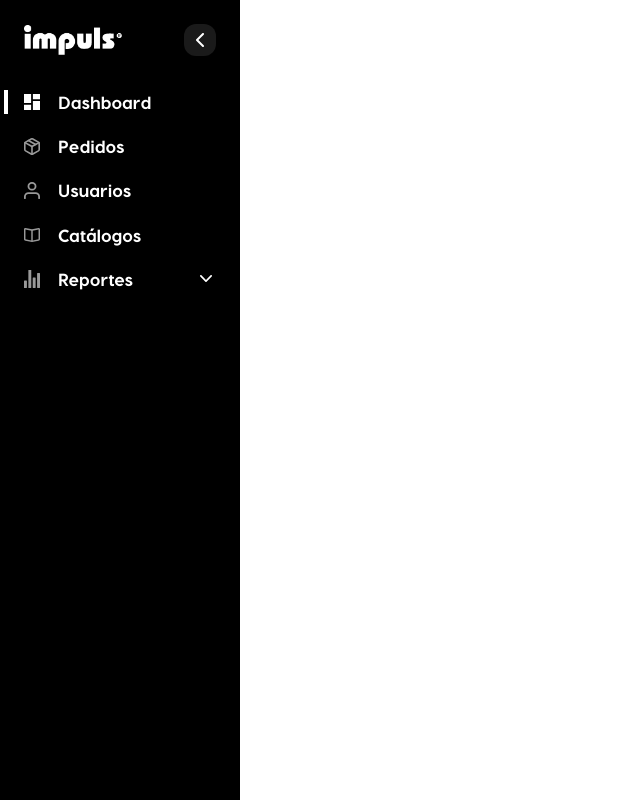
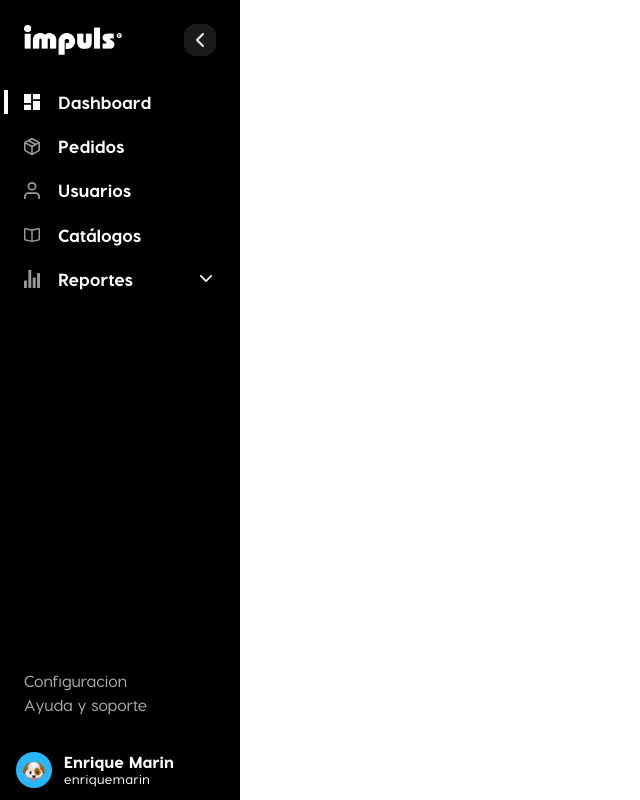
Before and after one commit to enrique159/impuls_dashboard, a Vue app: page / in a window 1280 px wide. Shown: the whole page, without its empty margins (0-640 px from the left). Built offline with nearby package versions, Linux system fonts and the light colour scheme.

Commit message:
feat(Sidebar): add Sidebar components

```diff
--- a/package.json
+++ b/package.json
@@ -8,6 +8,7 @@
   },
   "dependencies": {
     "core-js": "^3.6.5",
+    "remixicon": "^2.5.0",
     "vue": "^2.6.11",
     "vue-router": "^3.2.0",
     "vuex": "^3.4.0"
--- a/src/components/SideBarMenu.vue
+++ b/src/components/SideBarMenu.vue
@@ -1,5 +1,5 @@
 <template>
-  <div class="container" :class="{ 'container-minimized' : min }">
+  <div class="container" :class="{ 'container-minimized': min }">
     <div class="head">
       <img src="@/assets/img/logo_white.png" alt="" class="logo" />
       <button class="minimize-bar d-flex j-center a-center" @click="min = !min">
@@ -7,33 +7,58 @@
       </button>
     </div>
     <div class="options">
-      <div class="option" :class="{ 'option-active' : options.dashboard }" @click="changeOption('dashboard')">
-        <img src="@/assets/icons/sidebar/dashboard.svg" alt="" class="icon">
+      <div
+        class="option"
+        :class="{ 'option-active': options.dashboard }"
+        @click="changeOption('dashboard')"
+      >
+        <img src="@/assets/icons/sidebar/dashboard.svg" alt="" class="icon" />
         <span>Dashboard</span>
       </div>
 
-      <div class="option" :class="{ 'option-active' : options.pedidos }" @click="changeOption('pedidos')">
-        <img src="@/assets/icons/sidebar/pedidos.svg" alt="" class="icon">
+      <div
+        class="option"
+        :class="{ 'option-active': options.pedidos }"
+        @click="changeOption('pedidos')"
+      >
+        <img src="@/assets/icons/sidebar/pedidos.svg" alt="" class="icon" />
         <span>Pedidos</span>
       </div>
 
-      <div class="option" :class="{ 'option-active' : options.usuarios }" @click="changeOption('usuarios')">
-        <img src="@/assets/icons/sidebar/user.svg" alt="" class="icon">
+      <div
+        class="option"
+        :class="{ 'option-active': options.usuarios }"
+        @click="changeOption('usuarios')"
+      >
+        <img src="@/assets/icons/sidebar/user.svg" alt="" class="icon" />
         <span>Usuarios</span>
       </div>
 
-      <div class="option" :class="{ 'option-active' : options.catalogos }" @click="changeOption('catalogos')">
-        <img src="@/assets/icons/sidebar/catalogo.svg" alt="" class="icon">
+      <div
+        class="option"
+        :class="{ 'option-active': options.catalogos }"
+        @click="changeOption('catalogos')"
+      >
+        <img src="@/assets/icons/sidebar/catalogo.svg" alt="" class="icon" />
         <span>Catálogos</span>
       </div>
 
-      <div class="option" :class="{ 'option-active' : options.reportes }" @click="changeOption('reportes'), despliega = !despliega">
-        <img src="@/assets/icons/sidebar/reportes.svg" alt="" class="icon">
+      <div
+        class="option"
+        :class="{ 'option-active': options.reportes }"
+        @click="changeOption('reportes'), (despliega = !despliega)"
+      >
+        <img src="@/assets/icons/sidebar/reportes.svg" alt="" class="icon" />
         <span>Reportes</span>
-        <img src="@/assets/icons/arrow-down.svg" alt="" class="despliega" :class="{ 'rotated' : despliega }">
+        <img
+          src="@/assets/icons/arrow-down.svg"
+          alt=""
+          class="despliega"
+          :class="{ rotated: despliega }"
+        />
       </div>
 
-      <div class="suboptions" :class="{ 'suboptions-active' : despliega}">
+      <div class="suboptions" :class="{ 'suboptions-active': despliega }">
         <div class="suboption">
           <span>General</span>
         </div>
@@ -44,7 +69,28 @@
           <span>Usuarios</span>
         </div>
       </div>
+    </div>
 
+    <div class="foot">
+      <div class="config mb-3">
+        <a href="#" class="mb-2">
+          <i class="ri-settings-3-fill icono"></i>
+          <span>Configuracion</span>
+        </a>
+        <a href="#">
+          <i class="ri-question-line icono"></i>
+          <span>Ayuda y soporte</span>
+        </a>
+      </div>
+      <div class="profile">
+        <div class="picture">
+          <img src="@/assets/emojis/dog-eji.png" alt="" />
+        </div>
+        <div class="user-profile">
+          <span class="name">Enrique Marin</span>
+          <span class="username">enriquemarin</span>
+        </div>
+      </div>
     </div>
   </div>
 </template>
@@ -59,11 +105,11 @@ export default {
         pedidos: false,
         usuarios: false,
         catalogos: false,
-        reportes: false
+        reportes: false,
       },
       despliega: false,
       min: false,
-    }
+    };
   },
   methods: {
     changeOption(option) {
@@ -73,7 +119,7 @@ export default {
       this.options.catalogos = false;
       this.options.reportes = false;
       this.options[option] = true;
-    }
+    },
   },
 };
 </script>
@@ -83,9 +129,11 @@ export default {
   background-color: black;
   transition: 0.3s ease-out;
   box-sizing: border-box;
+  position: relative;
   width: 240px;
   height: 100%;
   color: white;
+  overflow-x: hidden;
   .head {
     display: flex;
     justify-content: space-between;
@@ -161,7 +209,7 @@ export default {
       left: -8px;
       width: 4px;
       height: 24px;
-      background-color: rgba($color: #fff, $alpha: 1.0);
+      background-color: rgba($color: #fff, $alpha: 1);
     }
     .suboptions {
       transition: 0.2s ease-in-out;
@@ -188,8 +236,77 @@ export default {
       height: 200px;
     }
   }
+  .foot {
+    width: 240px;
+    box-sizing: border-box;
+    position: absolute;
+    bottom: 0;
+    left: 0;
+    .config {
+      display: flex;
+      flex-direction: column;
+      padding: 12px 24px;
+      a {
+        color: #aaaaaa;
+        text-transform: none;
+        text-decoration: none;
+        display: inline-block;
+        font-weight: 600;
+        height: 16px;
+        &:hover {
+          color: #fff;
+        }
+        span {
+          opacity: 1;;
+        }
+        .icono {
+          display: none;
+        }
+      }
+    }
+    .profile {
+      width: 100%;
+      display: flex;
+      justify-content: flex-start;
+      align-items: center;
+      cursor: pointer;
+      padding: 12px 16px;
+      .picture {
+        background-color: rgba($color: rgb(42, 182, 251), $alpha: 1);
+        display: flex;
+        justify-content: center;
+        align-items: center;
+        border-radius: 50%;
+        margin-right: 12px;
+        height: 36px;
+        width: 36px;
+        img {
+          width: 24px;
+        }
+      }
+      .user-profile {
+        display: flex;
+        flex-direction: column;
+        .name {
+          font-size: 1rem;
+          font-weight: 900;
+        }
+        .username {
+          font-size: 0.8rem;
+          font-weight: 600;
+          letter-spacing: 0.5px;
+        }
+      }
+      &:hover{
+        background-color: rgba($color: #fff, $alpha: 0.1);
+      }
+    }
+  }
 }
-.container-minimized{
+
+// ----------------------MINIMIZED ---------------------------------
+
+.container-minimized {
   width: 60px;
   .head {
     padding: 24px 0;
@@ -205,8 +322,29 @@ export default {
   }
   .options {
     .option {
-      span, .despliega {
+      span,
+      .despliega {
         opacity: 0;
+      }
+    }
+  }
+  .foot {
+    .config {
+      padding: 12px 20px;
+      a {
+        font-size: 1.2rem;
+        span {
+          margin-left: -200px;
+        }
+        .icono {
+          display: block;
+        }
+      }
+    }
+    .profile {
+      padding: 12px 12px;
+      .user-profile {
+        display: none;
       }
     }
   }
--- a/src/main.js
+++ b/src/main.js
@@ -2,6 +2,7 @@ import Vue from 'vue'
 import App from './App.vue'
 import router from './router'
 import store from './store'
+import 'remixicon/fonts/remixicon.css'
 
 Vue.config.productionTip = false
 
--- a/src/views/LogIn.vue
+++ b/src/views/LogIn.vue
@@ -58,7 +58,7 @@ export default {
   },
   methods: {
     login(e) {
-      this.$router.push("/");
+      this.$router.push('/');
     },
   },
 };
```
Also changed, not shown: src/assets/emojis/dog-eji.png (added), 1 other file (tests, documents, lock files or other folders).
